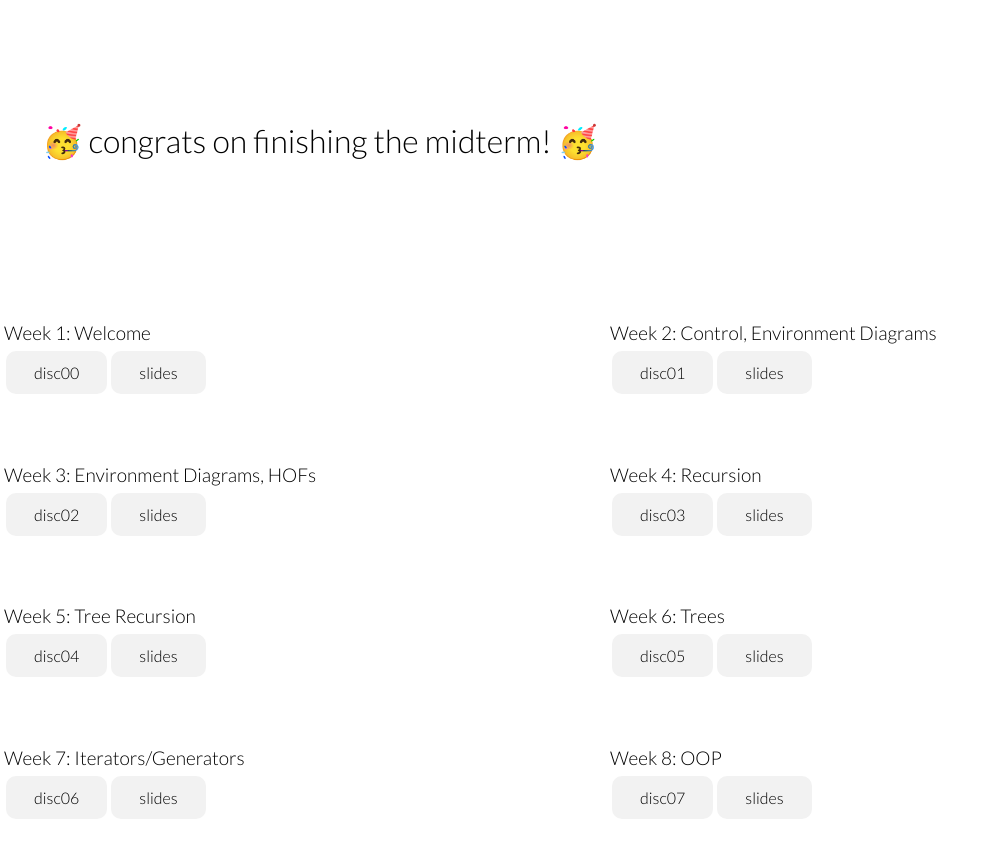
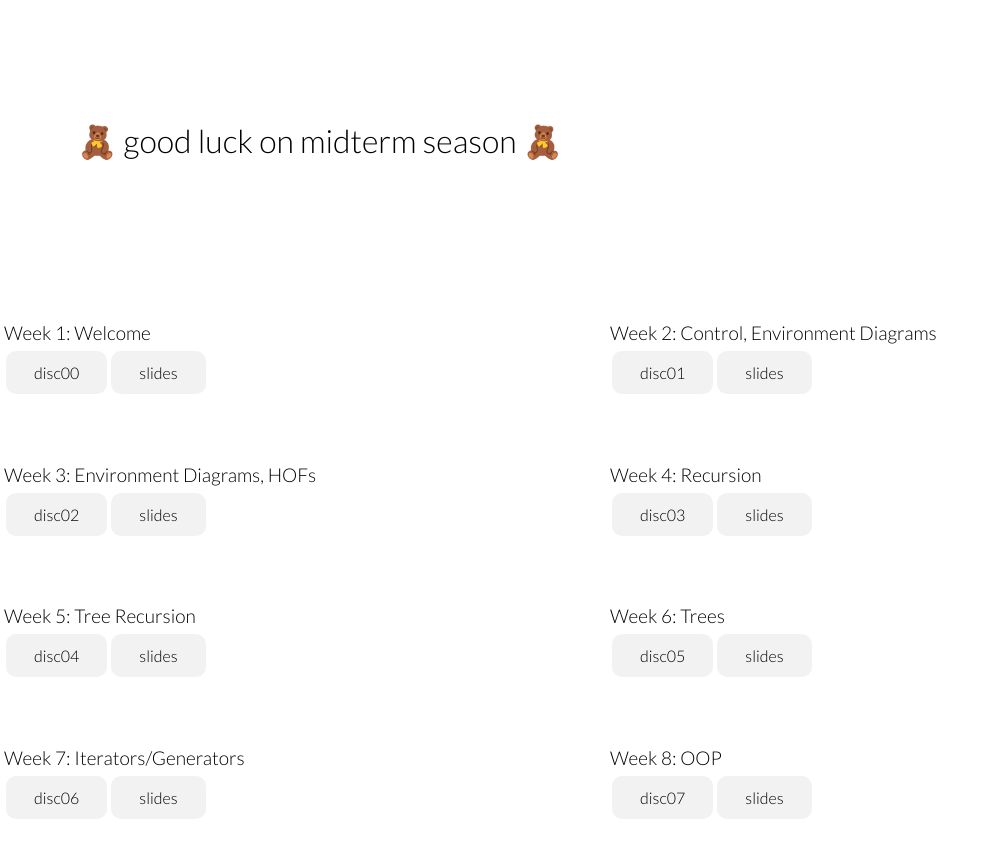
Before and after one commit to priya0004/teaching, a React (Create React App) app: page / in a window 1280 px wide. Shown: the part 1021-1878 px from the top of the page, without its empty margins (0-995 px from the left). Built offline with nearby package versions, Linux system fonts and the light colour scheme.

Commit message:
[sp25] change announcement

```diff
--- a/src/content.js
+++ b/src/content.js
@@ -68,7 +68,7 @@ function content() {
 
                 <div id='content' className='col-lg-7 col-xl-7'>
                     <div className='announcements-container'>
-                        <p id='announce'> &#129395; congrats on finishing the midterm! &#129395; </p>
+                        <p id='announce'> &#129528; good luck on midterm season &#129528; </p>
                     </div>
                     <br />
 
```
